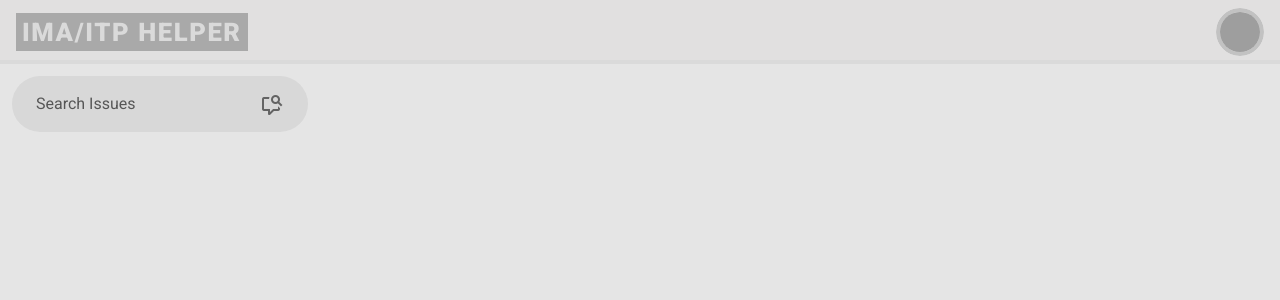
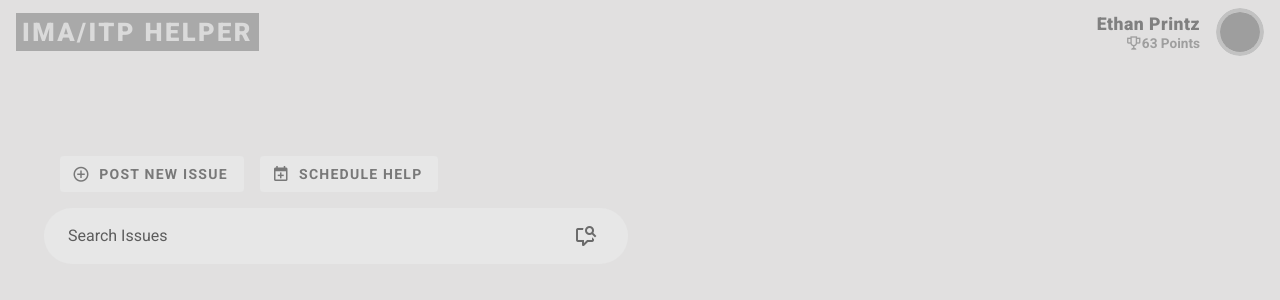
Before and after one commit to EthanPrintz/ima-itp-helper, a Vue app: page / in a window 1280 px wide. Shown: the top 300 px of the page. Built offline with nearby package versions, Linux system fonts and the light colour scheme; grey boxes are pictures that could not be loaded.

Commit message:
First layout of upper fold

```diff
--- a/src/App.vue
+++ b/src/App.vue
@@ -4,17 +4,28 @@
     <Navbar />
     <!-- Main content -->
     <v-content id="content">
-      <v-col cols="12" sm="6" md="3">
-        <!-- Issue Search Field -->
-        <v-text-field
-          label="Search Issues"
-          id="search-bar"
-          filled
-          rounded
-          @click:append="issueSearch"
-          append-icon="mdi-comment-search-outline"
-        ></v-text-field>
-      </v-col>
+      <div id="upper-fold">
+        <v-col cols="12" sm="8" md="6">
+          <div id="upper-fold-button-container">
+            <v-btn depressed class="upper-fold-button">
+              <v-icon left dark>mdi-plus-circle-outline</v-icon>
+              <span>Post New Issue</span>
+            </v-btn>
+            <v-btn depressed class="upper-fold-button">
+              <v-icon left dark>mdi-calendar-plus</v-icon>
+              <span>Schedule Help</span>
+            </v-btn>
+          </div>
+          <!-- Issue Search Field -->
+          <v-text-field label="Search Issues" id="search-bar" filled rounded color="#787878">
+            <template v-slot:append>
+              <v-btn right icon @click="issueSearch">
+                <v-icon>mdi-comment-search-outline</v-icon>
+              </v-btn>
+            </template>
+          </v-text-field>
+        </v-col>
+      </div>
     </v-content>
   </v-app>
 </template>
@@ -38,8 +49,32 @@ export default {
 <style lang="sass">
 #content
   background-color: #E5E5E5
+  margin-top: -0.3rem
+
+#upper-fold
+  background-color: #E1E0E0
+  border-bottom: 0.3rem solid #DADADA
+  min-height: 40vh
+  display: flex
+  align-items: center
+  justify-content: flex-start
+  padding: 2rem
+  #upper-fold-button-container
+    padding: 1rem
+    .upper-fold-button
+      font-weight: 700
+      margin: 0 1rem 0 0
+      background-color: #E7E7E7
+      color: #787878
+
 #search-bar
-  color: #787878
+  color: #393939
   border-bottom-color: rgba(0,0,0,0)
   border-bottom-width: 0
+  font-weight: 800
+.v-input__slot
+  background-color: #E7E7E7!important
+.v-input__append-inner
+  margin-top: 0!important
+  align-self: center!important
 </style>
--- a/src/components/Navbar.vue
+++ b/src/components/Navbar.vue
@@ -3,6 +3,13 @@
     <v-app-bar flat id="app-bar">
       <h1 id="title">IMA/ITP HELPER</h1>
       <v-spacer></v-spacer>
+      <div id="name-column">
+        <div id="name">Ethan Printz</div>
+        <div id="points">
+          <v-icon small color="grey">mdi-trophy-variant-outline</v-icon>
+          <span>63 Points</span>
+        </div>
+      </div>
       <v-avatar>
         <!-- Profile Image - Change Later -->
         <img
@@ -25,7 +32,7 @@ export default {};
   background-color: #A9A9A9
   font-weight: 900
   padding: 0 6px
-  letter-spacing: 0.1rem
+  letter-spacing: 0.15rem
   font-size: 1.6rem
 
 #app-bar
@@ -34,4 +41,28 @@ export default {};
 
 #profileImage
   border: 4px solid #C2C2C2
+
+#name-column
+  height: 100%
+  min-width: 8vw
+  display: flex
+  flex-direction: column
+  align-items: flex-end
+  justify-content: center
+  margin-right: 1rem
+  color: grey
+
+#name
+  font-size: 1.1rem
+  font-weight: 800
+  letter-spacing: 0.03rem
+
+#points
+  font-size: 0.85rem
+  display: flex
+  align-items: center
+  justify-content: flex-end
+  font-weight: 700
+  color: #9E9E9E
+  margin-top: -0.5vh
 </style>
```
